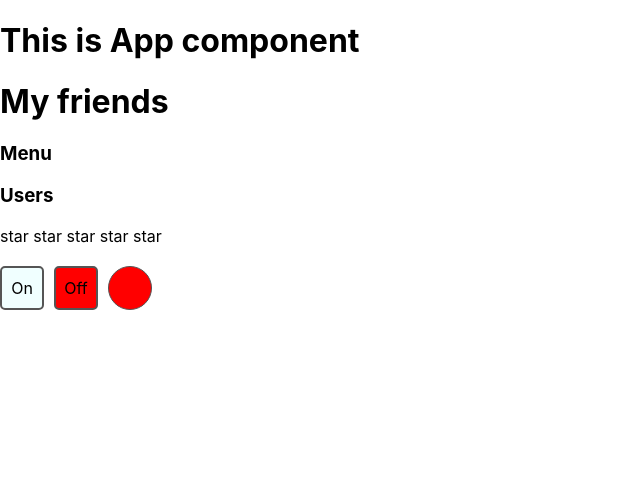
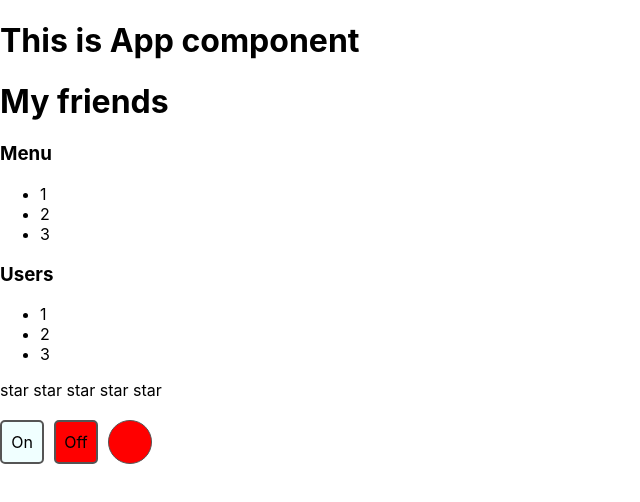
Before and after one commit to VitalickWeb/ts-test, a React (Create React App) app: page / in a window 1280 px wide. Shown: the top 502 px of the page, without its empty margins (0-640 px from the left). Built offline with nearby package versions, Linux system fonts and the light colour scheme.

Commit message:
add uncontroled input stories

```diff
--- a/src/App.tsx
+++ b/src/App.tsx
@@ -6,14 +6,18 @@ import {Rating, RatingStarType} from "./Components/Rating/Rating";
 import {OnOff} from "./Components/OnOff/OnOff";
 
 function App() {
+    const [collapsed2, setCollapsed2] = useState<boolean>(false)
+    const clickTitle = (title: boolean) => {
+        setCollapsed2(collapsed2 ? title : !title)
+        console.log(collapsed2)
+    }
+
     const [starValue, setStarValue] = useState<RatingStarType>(0)
-
     const starValueHandler = (typeStar: RatingStarType) => {
         setStarValue(typeStar)
     }
 
     const [switchValue, setSwitchValue] = useState<boolean>(false)
-
     const switchOnClickHandler = (typeSwitch: boolean) => {
         setSwitchValue(typeSwitch)
     }
@@ -25,11 +29,13 @@ function App() {
 
             <Accordion
                 titleValue={'Menu'}
-                collapsed={true}
+                collapsed={collapsed2}
+                clickTitle={clickTitle}
             />
             <Accordion
                 titleValue={'Users'}
-                collapsed={false}
+                collapsed={collapsed2}
+                clickTitle={clickTitle}
             />
 
             <Rating
--- a/src/Components/Accordion/Accordion.tsx
+++ b/src/Components/Accordion/Accordion.tsx
@@ -1,26 +1,20 @@
-import React, {useState} from "react";
+import React from "react";
 
 
 export type AccordionPropsType = {
     titleValue: string;
     collapsed: boolean;
+    clickTitle: (title: boolean) => void
 }
 
 export function Accordion(props: AccordionPropsType) {
-
-    const [collapsed2, setCollapsed2] = useState(true)
-
-    const clickTitle = (title: boolean) => {
-        setCollapsed2(collapsed2 ? title : !title)
-    }
-
     return (
         <div>
             <AccordionTitle
                 title={props.titleValue}
-                clickTitle={clickTitle}
+                clickTitle={props.clickTitle}
             />
-            {!collapsed2 && <AccordionBody/>}
+            {!props.collapsed && <AccordionBody/>}
         </div>
     );
 }
@@ -30,7 +24,8 @@ type AccordionTitlePropsType = {
     clickTitle: (title: boolean) => void
 }
 
-function AccordionTitle(props: AccordionTitlePropsType) {
+export function AccordionTitle(props: AccordionTitlePropsType) {
+
     const onClickTitleHandler = (title: boolean) => {
         props.clickTitle(title)
     }
@@ -40,7 +35,7 @@ function AccordionTitle(props: AccordionTitlePropsType) {
     );
 }
 
-function AccordionBody() {
+export function AccordionBody() {
     return (
         <div>
             <ul>
```
Also changed, not shown: 2 other files (tests, documents, lock files or other folders).
